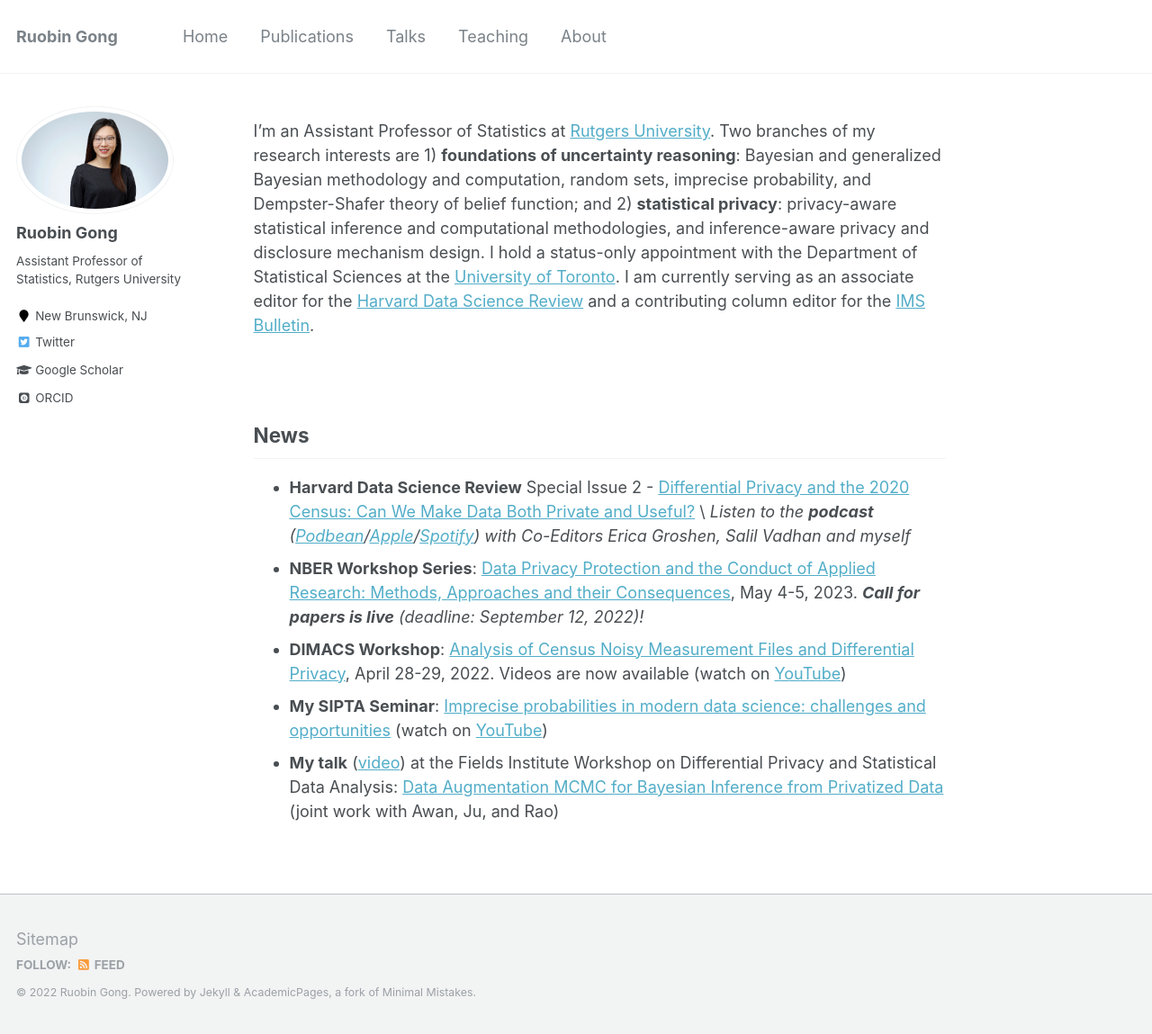
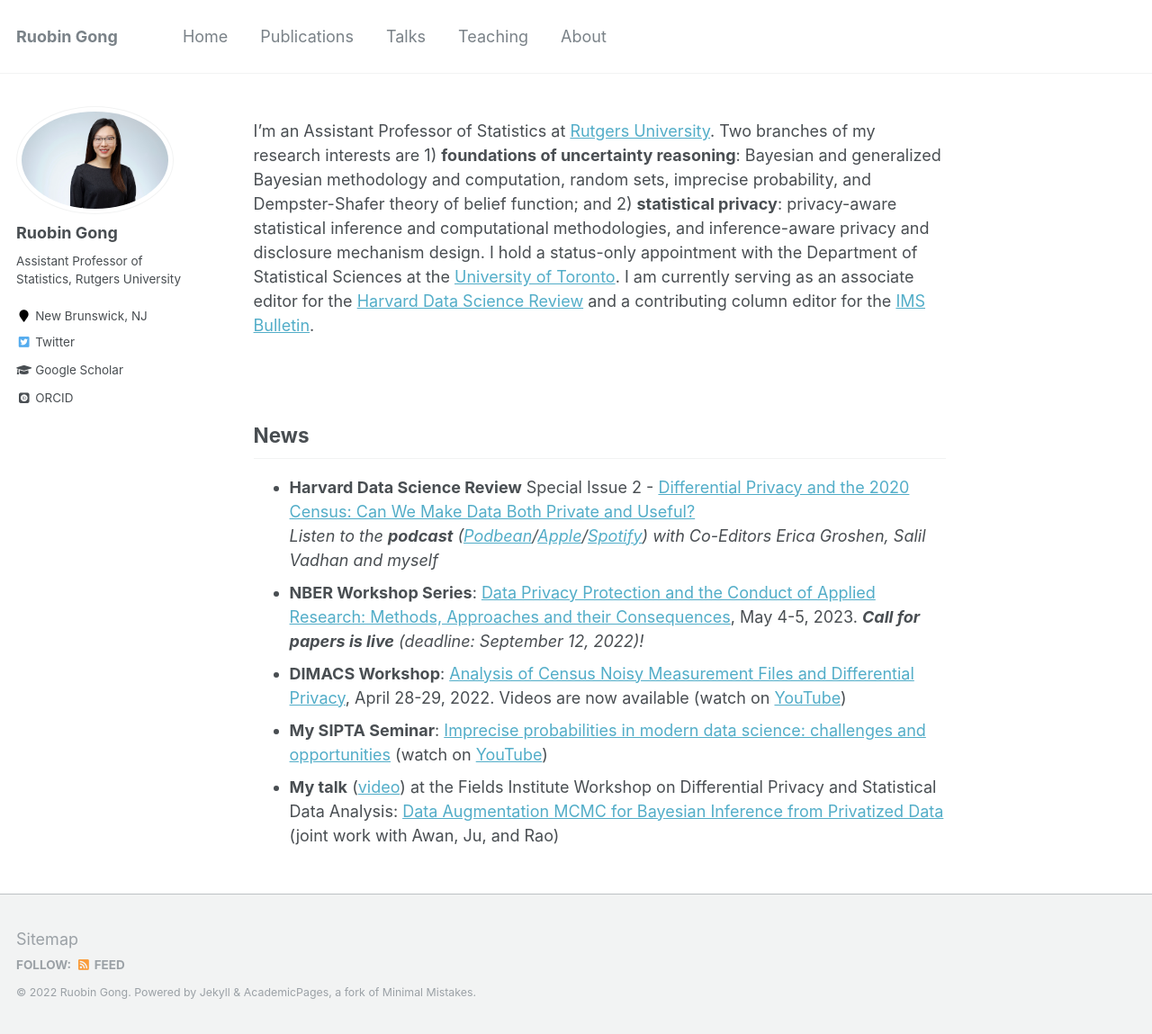
Before and after one commit to RuobinGong/RuobinGong.github.io, a Jekyll site: the page built from _pages/home.md, in a window 1280 px wide and 1149 px high. Shown: the whole window at 90% size. Built offline with Jekyll 4.4.1, drawn with Linux system fonts in a browser that asks for light colours; some web fonts are replaced.

```diff
--- a/_pages/home.md
+++ b/_pages/home.md
@@ -16,7 +16,7 @@ I'm an Assistant Professor of Statistics at [Rutgers University](https://www.sta
 
 ## News
 
-* **Harvard Data Science Review** Special Issue 2 - [Differential Privacy and the 2020 Census: Can We Make Data Both Private and Useful?](https://hdsr.mitpress.mit.edu/specialissue2) \ _Listen to the **podcast** ([Podbean](https://hdsr.podbean.com/e/differential-privacy-for-the-2020-us-census-can-we-make-data-both-private-and-useful-part-1/)/[Apple](https://podcasts.apple.com/us/podcast/differential-privacy-for-the-2020-u-s-census-can-we/id1558728983?i=1000571597321)/[Spotify](https://open.spotify.com/episode/4A9ahGLv5r58LJX8Alxg19)) with Co-Editors Erica Groshen, Salil Vadhan and myself_
+* **Harvard Data Science Review** Special Issue 2 - [Differential Privacy and the 2020 Census: Can We Make Data Both Private and Useful?](https://hdsr.mitpress.mit.edu/specialissue2) <br> _Listen to the **podcast** ([Podbean](https://hdsr.podbean.com/e/differential-privacy-for-the-2020-us-census-can-we-make-data-both-private-and-useful-part-1/)/[Apple](https://podcasts.apple.com/us/podcast/differential-privacy-for-the-2020-u-s-census-can-we/id1558728983?i=1000571597321)/[Spotify](https://open.spotify.com/episode/4A9ahGLv5r58LJX8Alxg19)) with Co-Editors Erica Groshen, Salil Vadhan and myself_
 * **NBER Workshop Series**: [Data Privacy Protection and the Conduct of Applied Research: Methods, Approaches and their Consequences](https://www.nber.org/data-privacy-protection-and-conduct-applied-research-methods-approaches-and-their-consequences), May 4-5, 2023. _**Call for papers is live** (deadline: September 12, 2022)!_
 * **DIMACS Workshop**: [Analysis of Census Noisy Measurement Files and Differential Privacy](http://dimacs.rutgers.edu/events/details?eID=2038), April 28-29, 2022. Videos are now available (watch on [YouTube](https://www.youtube.com/playlist?list=PLKVCRT3MRed733-w2Lo2yvCAkac9zdIVj))
 * **My SIPTA Seminar**: [Imprecise probabilities in modern data science: challenges and opportunities](https://sipta.org/events/sipta-seminars/) (watch on [YouTube](https://www.youtube.com/watch?v=rNVWyG-0XgA))
```
